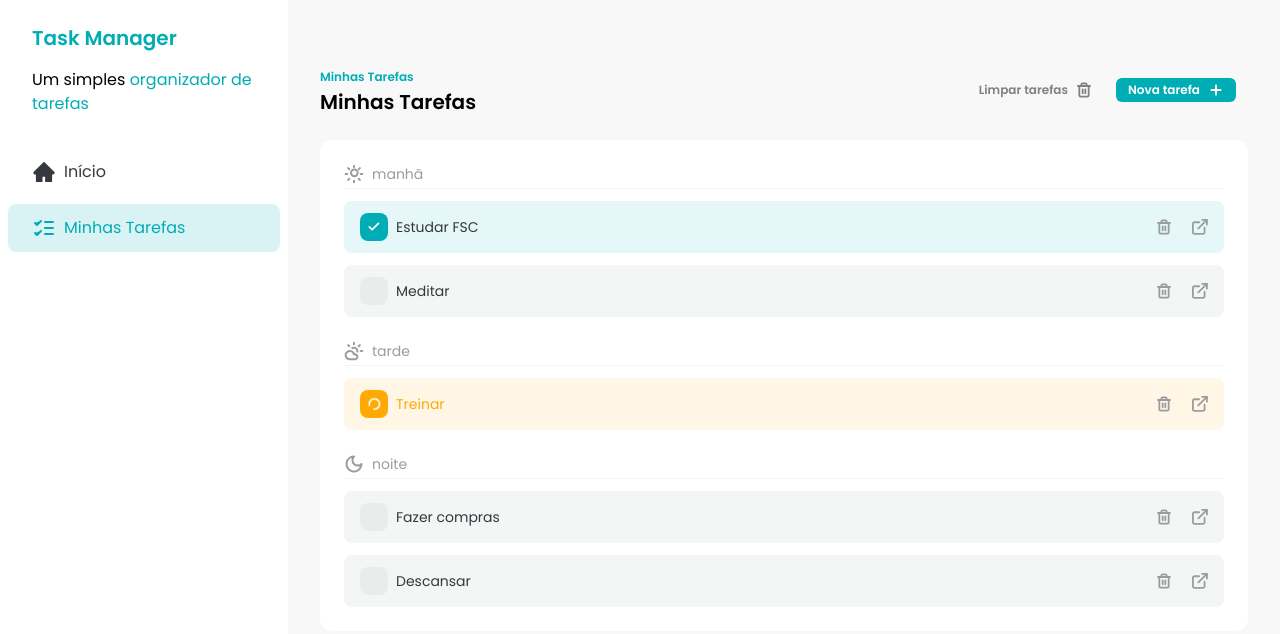
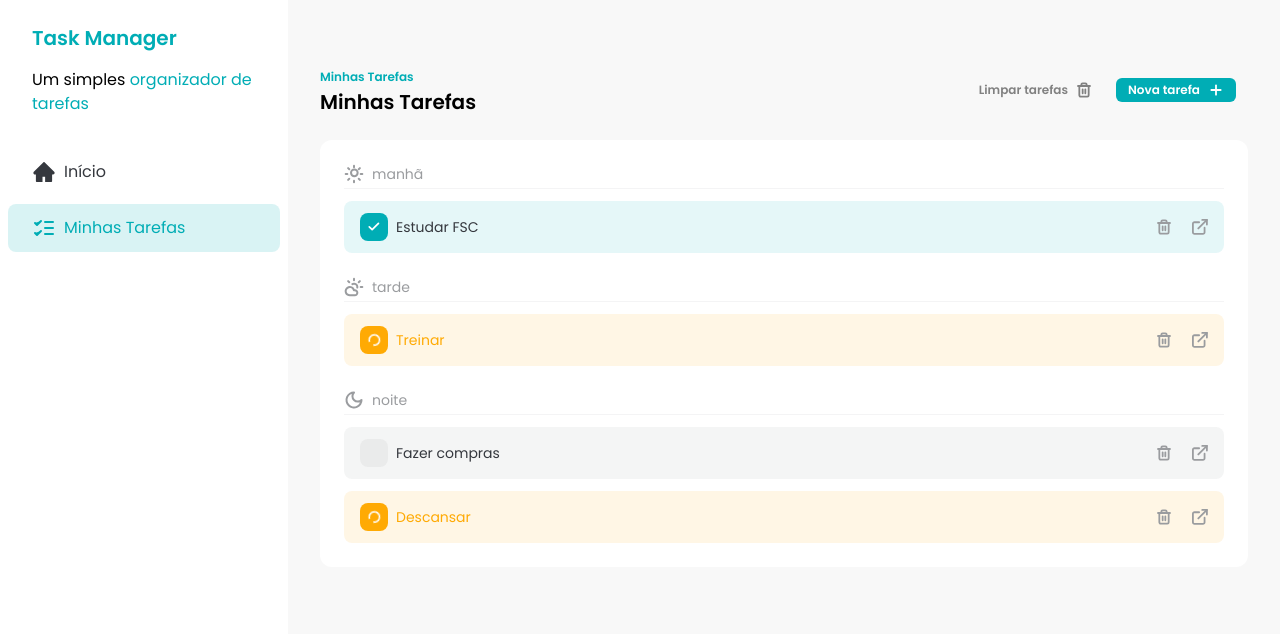
Before and after one commit to leopinheirosilva/task-manager, a React (Vite) app: page /tasks in a window 1280 px wide. Shown: the top 634 px of the page. Built offline with nearby package versions, Linux system fonts and the light colour scheme; data requests are answered from the project's data file.

Commit message:
feat: add toast message when task status is changing

```diff
--- a/db.json
+++ b/db.json
@@ -24,16 +24,9 @@
     {
       "id": "5",
       "title": "Descansar",
-      "description": "Assistir um filme com a família",
+      "description": "Assistir um filme ou série com a família",
       "time": "night",
-      "status": "not_started"
-    },
-    {
-      "id": "6",
-      "title": "Meditar",
-      "description": "Meditar por 10 minutos",
-      "time": "morning",
-      "status": "not_started"
+      "status": "in_progress"
     }
   ]
 }
--- a/src/components/TaskItem.jsx
+++ b/src/components/TaskItem.jsx
@@ -1,4 +1,5 @@
 import PropTypes from "prop-types";
+import { useRef } from "react";
 import { Link } from "react-router-dom";
 import { toast } from "sonner";
 import { tv } from "tailwind-variants";
@@ -9,6 +10,9 @@ import { useUpdateTask } from "../hooks/data/use-update-task";
 import Button from "./Button";
 
 const TaskItem = ({ task }) => {
+  // ref para guardar o ID do toast de loading
+  const toastIdRef = useRef(null);
+
   // hooks para chamar a API
   const { mutate: deleteTask, isPending: deleteTaskisPending } = useDeleteTask(
     task.id
@@ -31,13 +35,20 @@ const TaskItem = ({ task }) => {
 
   // função para atualizar o status da tarefa
   const handleCheckboxClick = () => {
+    // Mostrar toast de loading
+    toastIdRef.current = toast.loading("Atualizando status da tarefa...");
+
     updateTask(
       { status: getNewStatus() },
       {
         onSuccess: () => {
+          // Fechar o loading toast
+          toast.dismiss(toastIdRef.current);
           toast.success("Status da tarefa atualizado com sucesso!");
         },
         onError: () => {
+          // Fechar o loading toast
+          toast.dismiss(toastIdRef.current);
           toast.error("Erro ao atualizar o status da tarefa!");
         },
       }
@@ -82,7 +93,7 @@ const TaskItem = ({ task }) => {
             type="checkbox"
             checked={task.status == "done"}
             onChange={handleCheckboxClick}
-            disabled={updateStatusisPending}
+            disabled={deleteTaskisPending || updateStatusisPending}
           />
           {task.status == "done" && <CheckIcon />}
           {task.status == "in_progress" && (
@@ -109,9 +120,15 @@ const TaskItem = ({ task }) => {
         </Button>
 
         {/* botão ver detalhes */}
-        <Link to={`/task/${task.id}`}>
-          <DetailsIcon />
-        </Link>
+        {deleteTaskisPending || updateStatusisPending ? (
+          <div className="cursor-not-allowed opacity-50">
+            <DetailsIcon />
+          </div>
+        ) : (
+          <Link to={`/task/${task.id}`}>
+            <DetailsIcon />
+          </Link>
+        )}
       </div>
     </div>
   );
```
